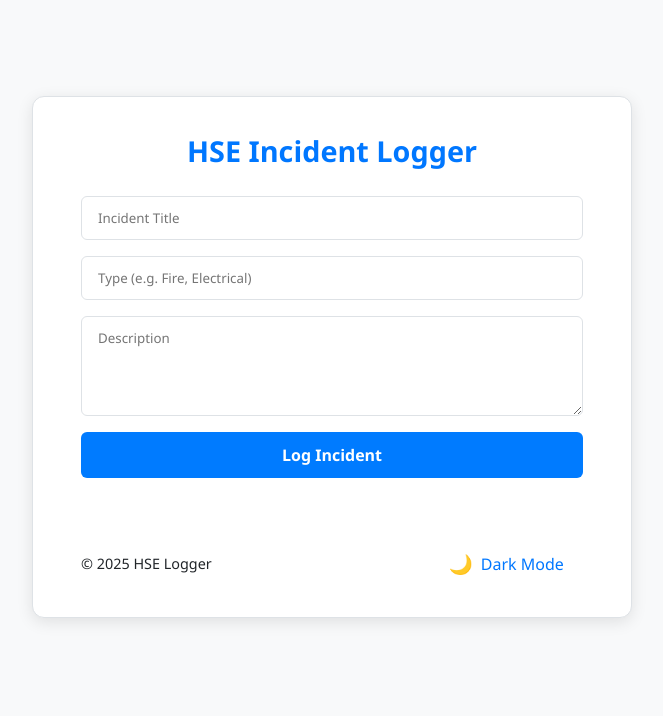
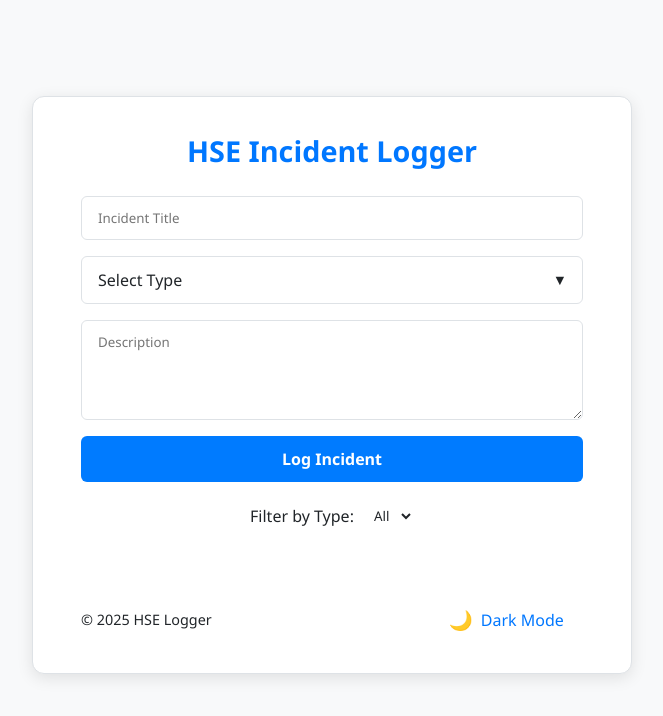
Before and after one commit to Bentroy/HSE_INCIDENT_LOGGER, a React (Vite) app in the folder hse-incident-logger/: page / in a window 1280 px wide. Shown: the top 716 px of the page, without its empty margins (308-971 px from the left). Built offline with nearby package versions, Linux system fonts and the light colour scheme.

Commit message:
changed the second input type to a dropdown

```diff
--- a/hse-incident-logger/src/App.css
+++ b/hse-incident-logger/src/App.css
@@ -269,3 +269,55 @@ li:hover {
   font-size: 0.85rem;
   margin: 0.3rem 0;
 }
+
+.select-wrapper {
+  position: relative;
+  display: flex;
+  align-items: center;
+}
+
+.select-wrapper select {
+  padding: 0.75rem 1rem;
+  padding-right: 2.5rem;
+  border: 1px solid var(--border);
+  border-radius: 6px;
+  background-color: var(--input-bg);
+  color: var(--text);
+  font-size: 1rem;
+  width: 100%;
+  appearance: none;
+  transition: border 0.3s, transform 0.2s ease;
+}
+
+.select-wrapper select:focus {
+  outline: none;
+  border-color: var(--accent);
+  transform: scale(1.02);
+}
+
+.select-icon {
+  position: absolute;
+  right: 1rem;
+  pointer-events: none;
+  font-size: 0.9rem;
+  color: var(--text);
+}
+
+
+
+.filter-container {
+  margin: 1rem 0;
+  display: flex;
+  gap: 0.5rem;
+  align-items: center;
+  justify-content: center;
+  flex-wrap: wrap;
+}
+
+.filter-container select {
+  padding: 0.5rem;
+  border-radius: 5px;
+  border: 1px solid var(--accent-color);
+  background-color: var(--card-bg);
+  color: var(--text-color);
+}
--- a/hse-incident-logger/src/App.jsx
+++ b/hse-incident-logger/src/App.jsx
@@ -11,6 +11,7 @@ function App() {
   const [title, setTitle] = useState("");
   const [type, setType] = useState("");
   const [description, setDescription] = useState("");
+  const [filterType, setFilterType] = useState("All");
 
   const [theme, setTheme] = useState(() => {
     return localStorage.getItem("theme") || "light";
@@ -81,6 +82,11 @@ function App() {
     setTheme((prev) => (prev === "light" ? "dark" : "light"));
   };
 
+  console.log(
+    "Incident types:",
+    incidents.map((i) => i.type)
+  );
+
   return (
     <div className="container">
       <h3 className="naming">HSE Incident Logger</h3>
@@ -93,13 +99,22 @@ function App() {
           onChange={(e) => setTitle(e.target.value)}
           required
         />
-        <input
-          type="text"
-          placeholder="Type (e.g. Fire, Electrical)"
+        <div className="select-wrapper">
+          <select
             value={type}
             onChange={(e) => setType(e.target.value)}
             required
-        />
+          >
+            <option value="">Select Type</option>
+            <option value="Fire">Fire</option>
+            <option value="Electrical">Electrical</option>
+            <option value="Injury">Injury</option>
+            <option value="Spill">Spill</option>
+            <option value="Other">Other</option>
+          </select>
+          <span className="select-icon">▼</span>
+        </div>
+
         <textarea
           placeholder="Description"
           value={description}
@@ -120,8 +135,28 @@ function App() {
         )}
       </form>
 
+      <div className="filter-container">
+        <label htmlFor="filter">Filter by Type:</label>
+        <select
+          id="filter"
+          value={filterType}
+          onChange={(e) => setFilterType(e.target.value)}
+        >
+          <option value="All">All</option>
+          {[...new Set(incidents.map((i) => i.type))].map((type) => (
+            <option key={type} value={type}>
+              {type}
+            </option>
+          ))}
+        </select>
+      </div>
+
       <ul>
-        {incidents.map((incident) => (
+        {incidents
+          .filter((incident) =>
+            filterType === "All" ? true : incident.type === filterType
+          )
+          .map((incident) => (
             <li key={incident.id} className="incident-card">
               <strong>{incident.title}</strong> – {incident.type}
               <br />
@@ -130,7 +165,10 @@ function App() {
               <small>{incident.timestamp}</small>
               <br />
               <div className="action-buttons">
-              <button className="edit-btn" onClick={() => handleEdit(incident)}>
+                <button
+                  className="edit-btn"
+                  onClick={() => handleEdit(incident)}
+                >
                   ✏️ Edit
                 </button>
                 <button
```
Lines whose indentation alone changed are shown as unchanged.
